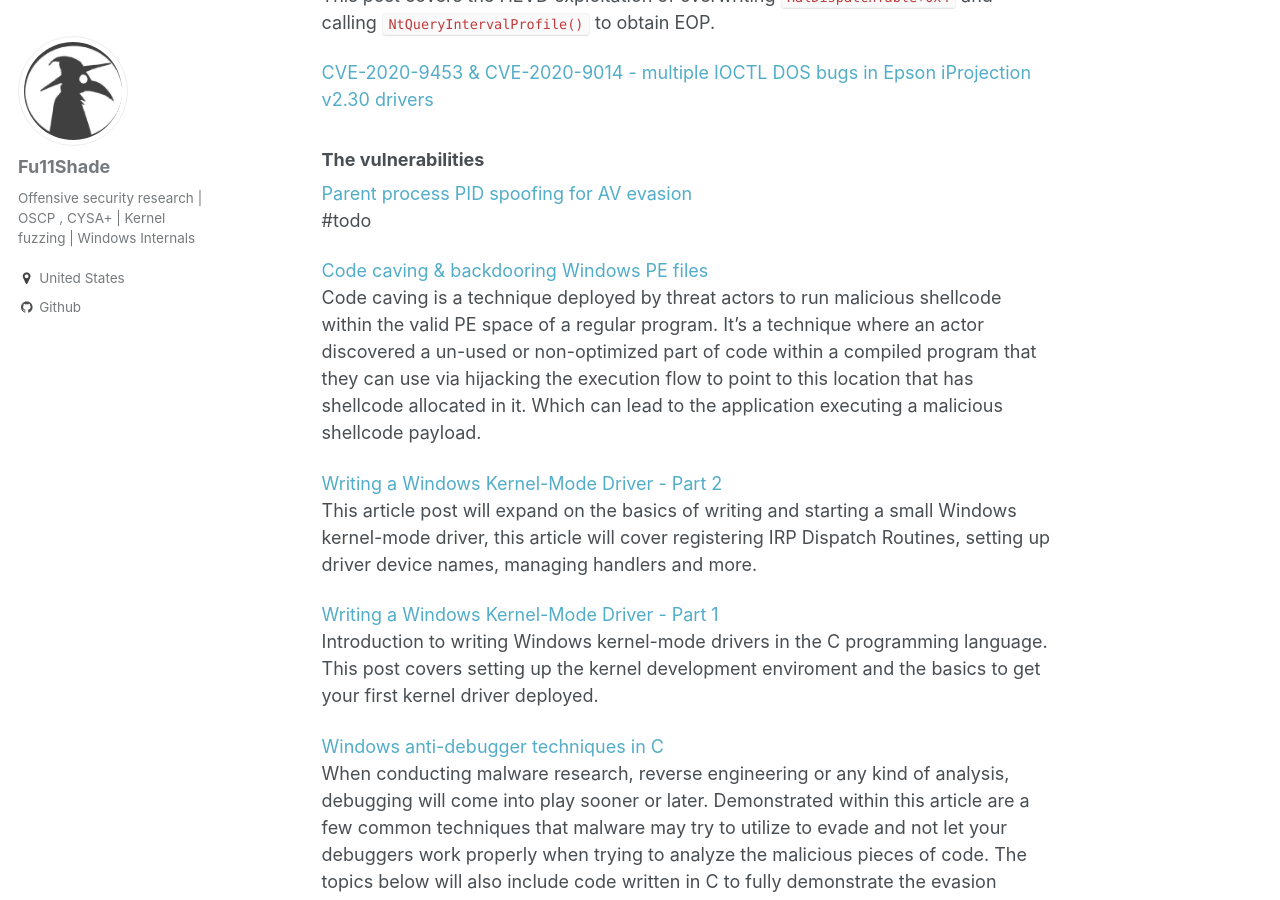
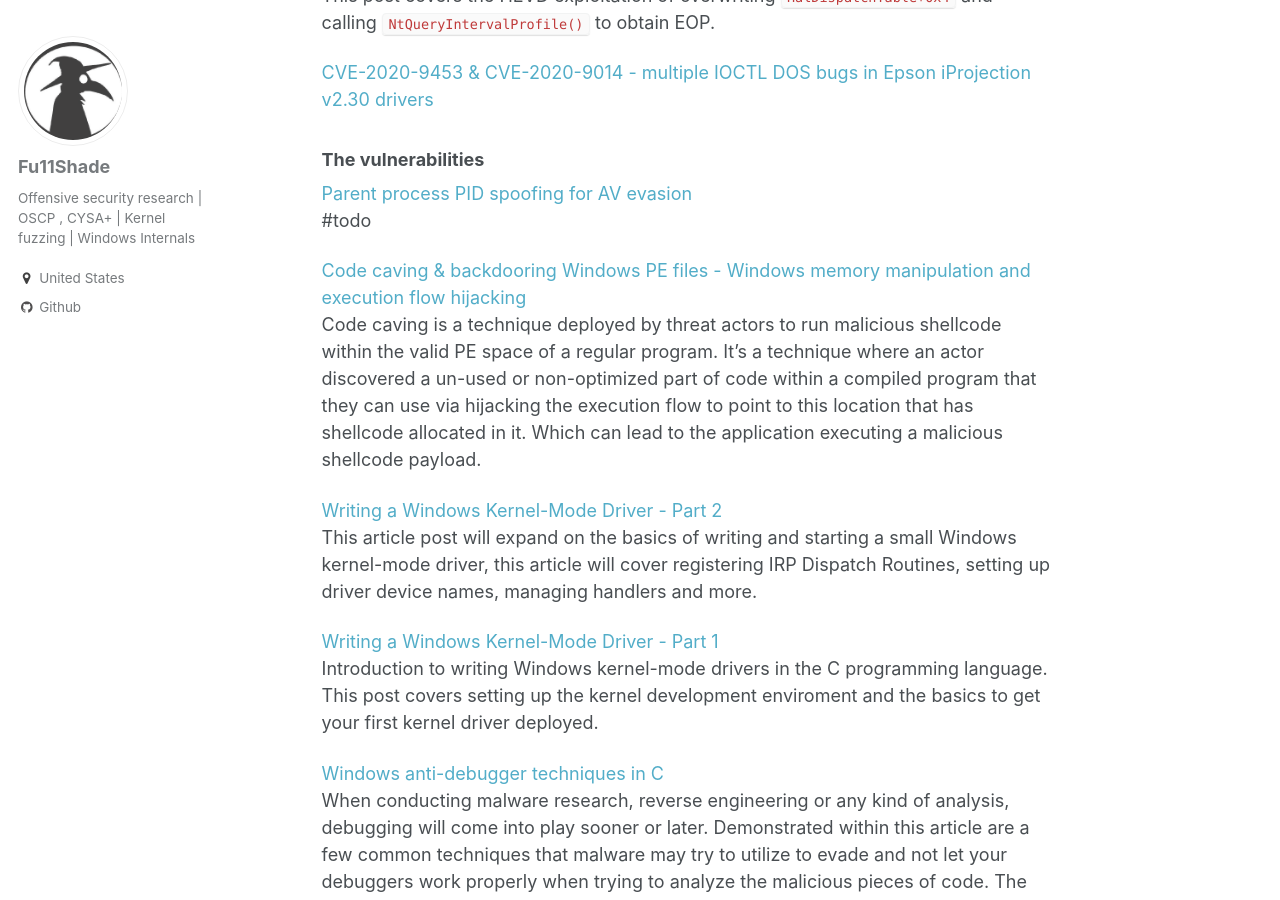
Before and after one commit to asdyxcyxc/FULLSHADE.github.io, a Jekyll site: the page built from _pages/posts.md, in a window 1280 px wide and 900 px high, scrolled down 1334 px. Built offline with Jekyll 4.4.1, drawn with Linux system fonts in a browser that asks for light colours.

Commit message:
Update 2020-03-06-code-caving.md

```diff
--- a/_posts/2020-03-06-code-caving.md
+++ b/_posts/2020-03-06-code-caving.md
@@ -1,6 +1,6 @@
 ---
 layout: single
-title: Code caving & backdooring Windows PE files
+title: Code caving & backdooring Windows PE files - Windows memory manipulation and execution flow hijacking
 ---
 
 Code caving is a technique deployed by threat actors to run malicious shellcode within the valid PE space of a regular program. It's a technique where an actor discovered a un-used or non-optimized part of code within a compiled program that they can use via hijacking the execution flow to point to this location that has shellcode allocated in it. Which can lead to the application executing a malicious shellcode payload.
```
